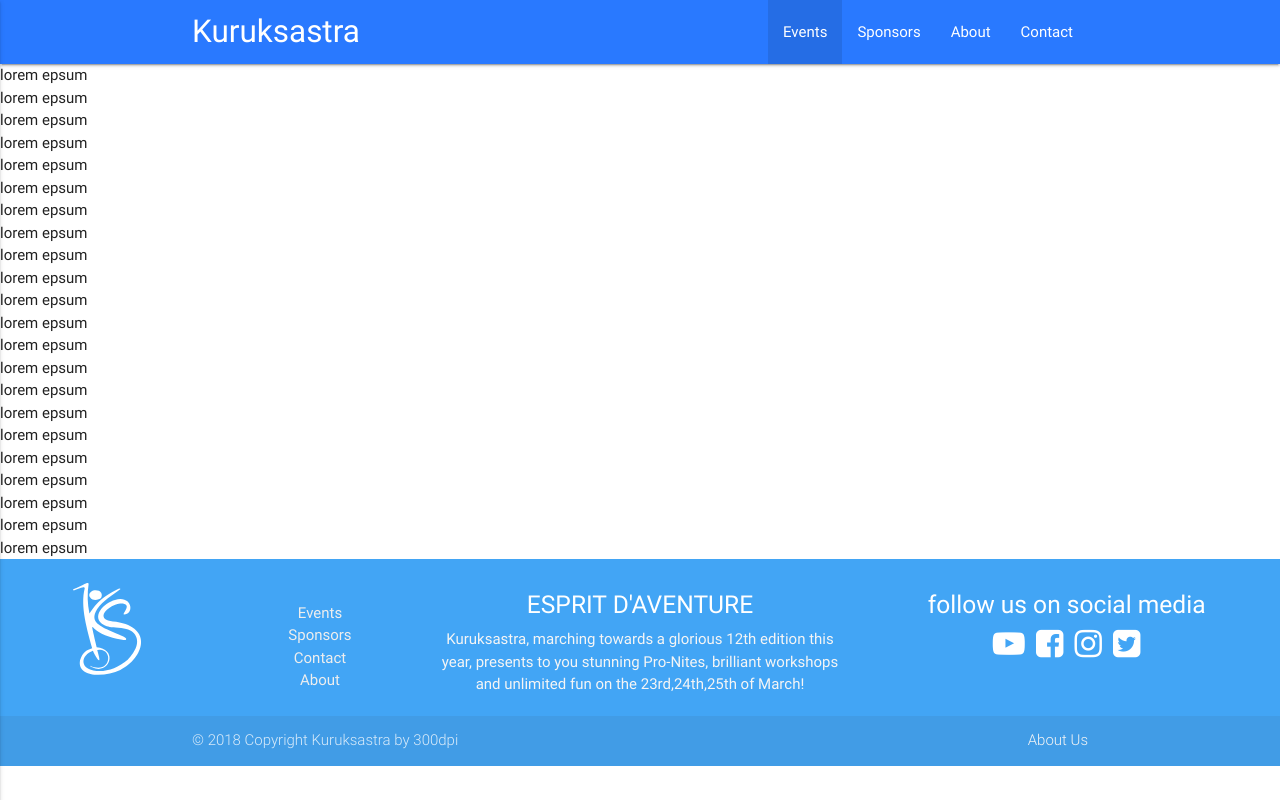
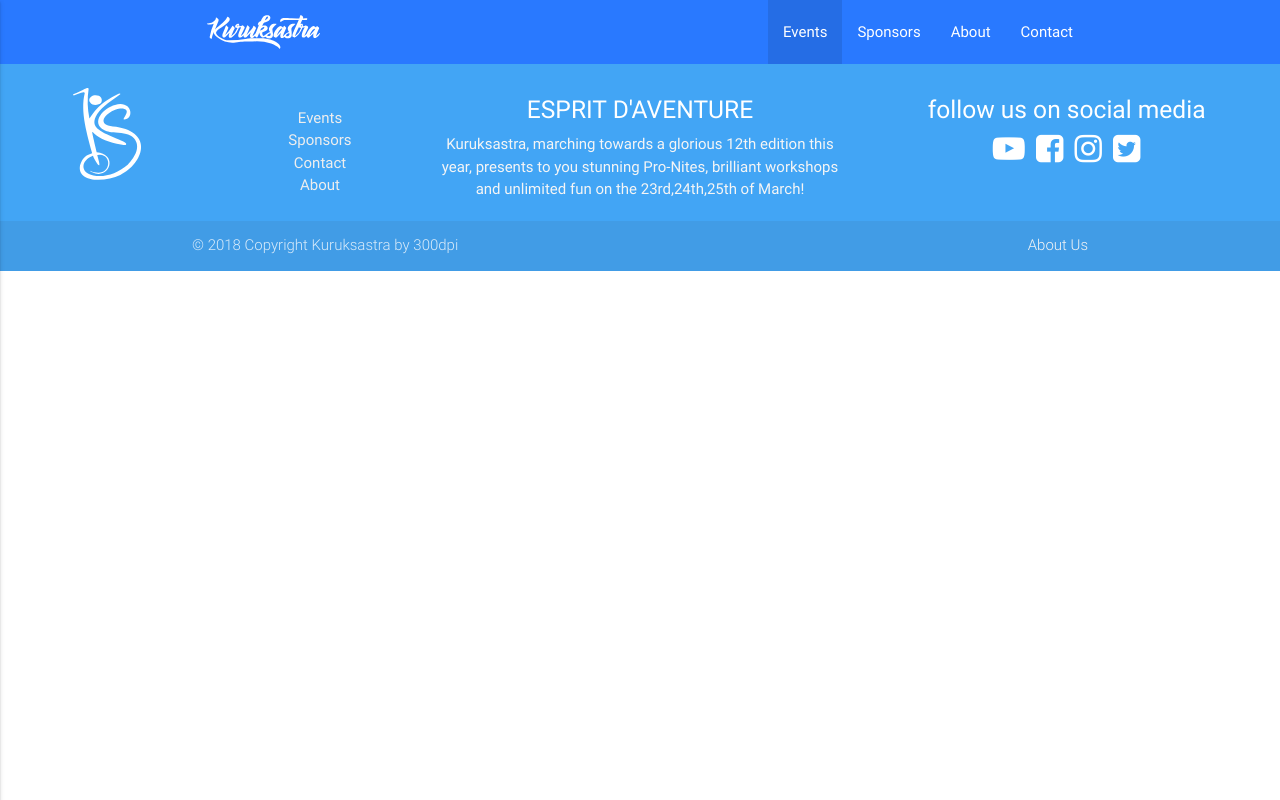
Before and after one commit to gangadharKorrapati/KURUKSASTRA-18, a PHP site: page /events.html in a window 1280 px wide. Run offline with PHP 8.4, Linux system fonts and the light colour scheme.

Commit message:
kslogo added

```diff
--- a/about.html
+++ b/about.html
@@ -32,7 +32,7 @@
     <div id="site">
         <nav class=" red blue accent-3">
             <div class="nav-wrapper container ">
-                <a href="index.html" class="brand-logo">Kuruksastra</a>
+                <a href="index.html" class="brand-logo"><img src="img/kssnav.svg" style=" max-height: 64px; padding: 15px;"></a>
                 <a href="#" data-activates="mobile-demo" class="button-collapse"><i class="material-icons">menu</i></a>
                 <ul class="right hide-on-med-and-down">
                     <li><a href="events.html">Events</a></li>
--- a/contact.html
+++ b/contact.html
@@ -32,7 +32,7 @@
     <div id="site">
         <nav class=" red blue accent-3">
             <div class="nav-wrapper container ">
-                <a href="index.html" class="brand-logo">Kuruksastra</a>
+                <a href="index.html" class="brand-logo"><img src="img/kssnav.svg" style=" max-height: 64px; padding: 15px;"></a>
                 <a href="#" data-activates="mobile-demo" class="button-collapse"><i class="material-icons">menu</i></a>
                 <ul class="right hide-on-med-and-down">
                     <li><a href="events.html">Events</a></li>
@@ -100,7 +100,8 @@
                         <a href="https://github.com/gangadharKorrapati" target="_blank"><i class="fa fa-github-square" style="font-size:32px;color:white"></i></a>
                     </div>
                 </div>
-            </div><div class="col s12 m6 l4">
+            </div>
+            <div class="col s12 m6 l4">
                 <div class="card sticky-action">
                     <div class="card-image waves-effect waves-block waves-light">
                         <img class="activator" src="img/gangadhar.jpg">
--- a/dashboard.php
+++ b/dashboard.php
@@ -32,7 +32,7 @@
     <div id="site">
     <nav class="blue accent-3">
         <div class="nav-wrapper container">
-          <a href="index.html" class="brand-logo">Kuruksastra</a>
+		  <a href="index.html" class="brand-logo"><img src="img/kssnav.svg" style=" max-height: 64px; padding: 15px;"></a>
           <a href="#" data-activates="mobile-demo" class="button-collapse"><i class="material-icons">menu</i></a>
 
           <ul class="right hide-on-med-and-down">
--- a/events.html
+++ b/events.html
@@ -22,7 +22,6 @@
     <link href="https://fonts.googleapis.com/icon?family=Material+Icons" rel="stylesheet">
     <link rel="stylesheet" type="text/css" href="css/materialize.min.css">
     <link rel="stylesheet" href="https://cdnjs.cloudflare.com/ajax/libs/font-awesome/4.7.0/css/font-awesome.min.css">
-
 </head>
 
 <body>
@@ -33,7 +32,7 @@
     <div id="site">
         <nav class=" red blue accent-3">
             <div class="nav-wrapper container ">
-                <a href="index.html" class="brand-logo">Kuruksastra</a>
+                <a href="index.html" class="brand-logo"><img src="img/kssnav.svg" style=" max-height: 64px; padding: 15px;"></a>
                 <a href="#" data-activates="mobile-demo" class="button-collapse"><i class="material-icons">menu</i></a>
                 <ul class="right hide-on-med-and-down">
                     <li class="active"><a href="events.html">Events</a></li>
@@ -50,29 +49,6 @@
             </div>
         </nav>
     </div>
-    lorem epsum
-    <br> lorem epsum
-    <br> lorem epsum
-    <br> lorem epsum
-    <br> lorem epsum
-    <br> lorem epsum
-    <br> lorem epsum
-    <br> lorem epsum
-    <br> lorem epsum
-    <br> lorem epsum
-    <br> lorem epsum
-    <br> lorem epsum
-    <br> lorem epsum
-    <br> lorem epsum
-    <br> lorem epsum
-    <br> lorem epsum
-    <br> lorem epsum
-    <br> lorem epsum
-    <br> lorem epsum
-    <br> lorem epsum
-    <br> lorem epsum
-    <br> lorem epsum
-    <br>
     <footer class="page-footer blue lighten-1">
         <div>
             <div class="row">
--- a/index.html
+++ b/index.html
@@ -23,6 +23,7 @@
     <link rel="stylesheet" type="text/css" href="css/materialize.min.css">
     <link rel="stylesheet" href="https://cdnjs.cloudflare.com/ajax/libs/font-awesome/4.7.0/css/font-awesome.min.css">
 </head>
+
 <body>
     <!--
     <div id="preload-div">
@@ -31,8 +32,7 @@
     <div id="site">
         <nav class=" red blue accent-3">
             <div class="nav-wrapper container ">
-                <a href="index.html" class="brand-logo">Kuruksastra</a>
-                <a href="#" data-activates="mobile-demo" class="button-collapse"><i class="material-icons">menu</i></a>
+                <a href="index.html" class="brand-logo"><img src="img/kssnav.svg" style=" max-height: 64px; padding: 15px;"></a> <a href="#" data-activates="mobile-demo" class="button-collapse"><i class="material-icons">menu</i></a>
                 <ul class="right hide-on-med-and-down">
                     <li><a href="events.html">Events</a></li>
                     <li><a href="sponsors.html">Sponsors</a></li>
--- a/sponsors.html
+++ b/sponsors.html
@@ -22,7 +22,6 @@
     <link href="https://fonts.googleapis.com/icon?family=Material+Icons" rel="stylesheet">
     <link rel="stylesheet" type="text/css" href="css/materialize.min.css">
     <link rel="stylesheet" href="https://cdnjs.cloudflare.com/ajax/libs/font-awesome/4.7.0/css/font-awesome.min.css">
-
 </head>
 
 <body>
@@ -33,8 +32,7 @@
     <div id="site">
         <nav class=" red blue accent-3">
             <div class="nav-wrapper container ">
-                <a href="index.html" class="brand-logo">Kuruksastra</a>
-                <a href="#" data-activates="mobile-demo" class="button-collapse"><i class="material-icons">menu</i></a>
+                <a href="index.html" class="brand-logo"><img src="img/kssnav.svg" style=" max-height: 64px; padding: 15px;"></a> <a href="#" data-activates="mobile-demo" class="button-collapse"><i class="material-icons">menu</i></a>
                 <ul class="right hide-on-med-and-down">
                     <li><a href="events.html">Events</a></li>
                     <li class="active"><a href="sponsors.html">Sponsors</a></li>
```
Also changed, not shown: img/ksedge.svg (added), img/ksnav.svg (added), img/kssnav.svg (added).
